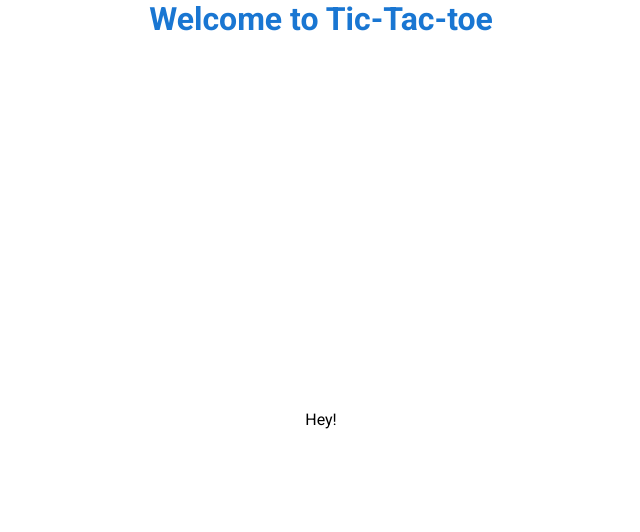
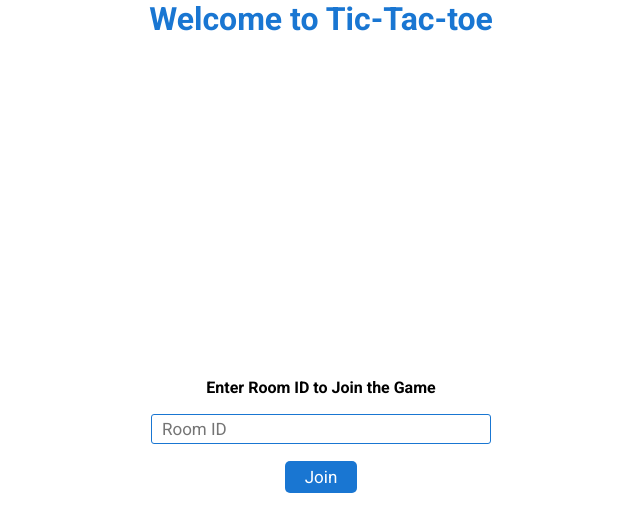
Before and after one commit to horoshopodumaj/Tic-Tac-Toe, a React (Create React App) app in the folder client/: page / in a window 1280 px wide. Shown: the top 532 px of the page, without its empty margins (319-959 px from the left). Built offline with nearby package versions, Linux system fonts and the light colour scheme; no server answers.

Commit message:
the page with the creation of the room

```diff
--- a/client/src/App.tsx
+++ b/client/src/App.tsx
@@ -7,6 +7,7 @@ import styled from "styled-components";
 //import { io } from "socket.io-client";
 import { useEffect } from "react";
 import socketService from "./services/socketService";
+import { JoinRoom } from "./components/JoinRom";
 
 const AppContainer = styled.div`
     width: 100%;
@@ -43,7 +44,9 @@ function App() {
     return (
         <AppContainer>
             <WelcomeText>Welcome to Tic-Tac-toe</WelcomeText>
-            <MainContainer>Hey!</MainContainer>
+            <MainContainer>
+                <JoinRoom />
+            </MainContainer>
         </AppContainer>
     );
 }
--- /dev/null
+++ b/client/src/components/JoinRom.tsx
@@ -0,0 +1,60 @@
+import React, { useState } from "react";
+import styled from "styled-components";
+
+interface IJoinRoomProps {}
+
+const JoinRoomContainer = styled.div`
+    width: 100%;
+    height: 100%;
+    display: flex;
+    flex-direction: column;
+    align-items: center;
+    justify-content: center;
+    margin-top: 2em;
+`;
+
+const RoomIdInput = styled.input`
+    height: 30px;
+    width: 20em;
+    font-size: 17px;
+    outline: none;
+    border: 1px solid #1976d2;
+    border-radius: 3px;
+    padding: 0 10px;
+    margin-top: 1em;
+`;
+
+const JoinButton = styled.button`
+    outline: none;
+    background-color: #1976d2;
+    color: #fff;
+    font-size: 17px;
+    border: 2px solid transparent;
+    border-radius: 5px;
+    padding: 4px 18px;
+    transition: all 230ms ease-in-out;
+    margin-top: 1em;
+    cursor: pointer;
+    &:hover {
+        background-color: transparent;
+        border: 2px solid #1976d2;
+        color: #1976d2;
+    }
+`;
+
+export function JoinRoom(props: IJoinRoomProps) {
+    const [roomName, setRoomName] = useState("");
+
+    const handleRoomName = (event: React.ChangeEvent<any>) => {
+        setRoomName(event.target.value);
+    };
+    return (
+        <form>
+            <JoinRoomContainer>
+                <h4>Enter Room ID to Join the Game</h4>
+                <RoomIdInput placeholder="Room ID" value={roomName} onChange={handleRoomName} />
+                <JoinButton type="submit">Join</JoinButton>
+            </JoinRoomContainer>
+        </form>
+    );
+}
```
